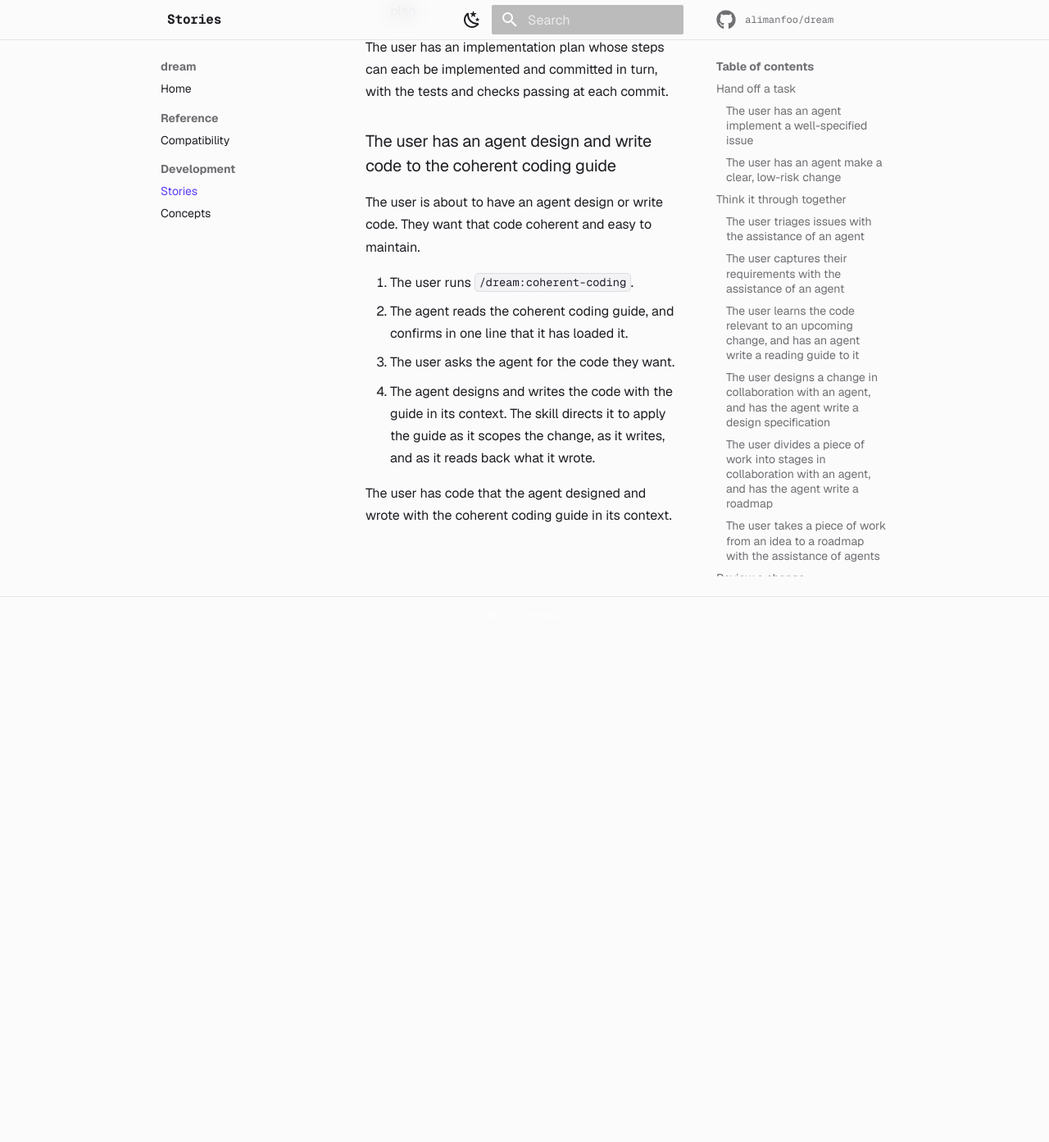
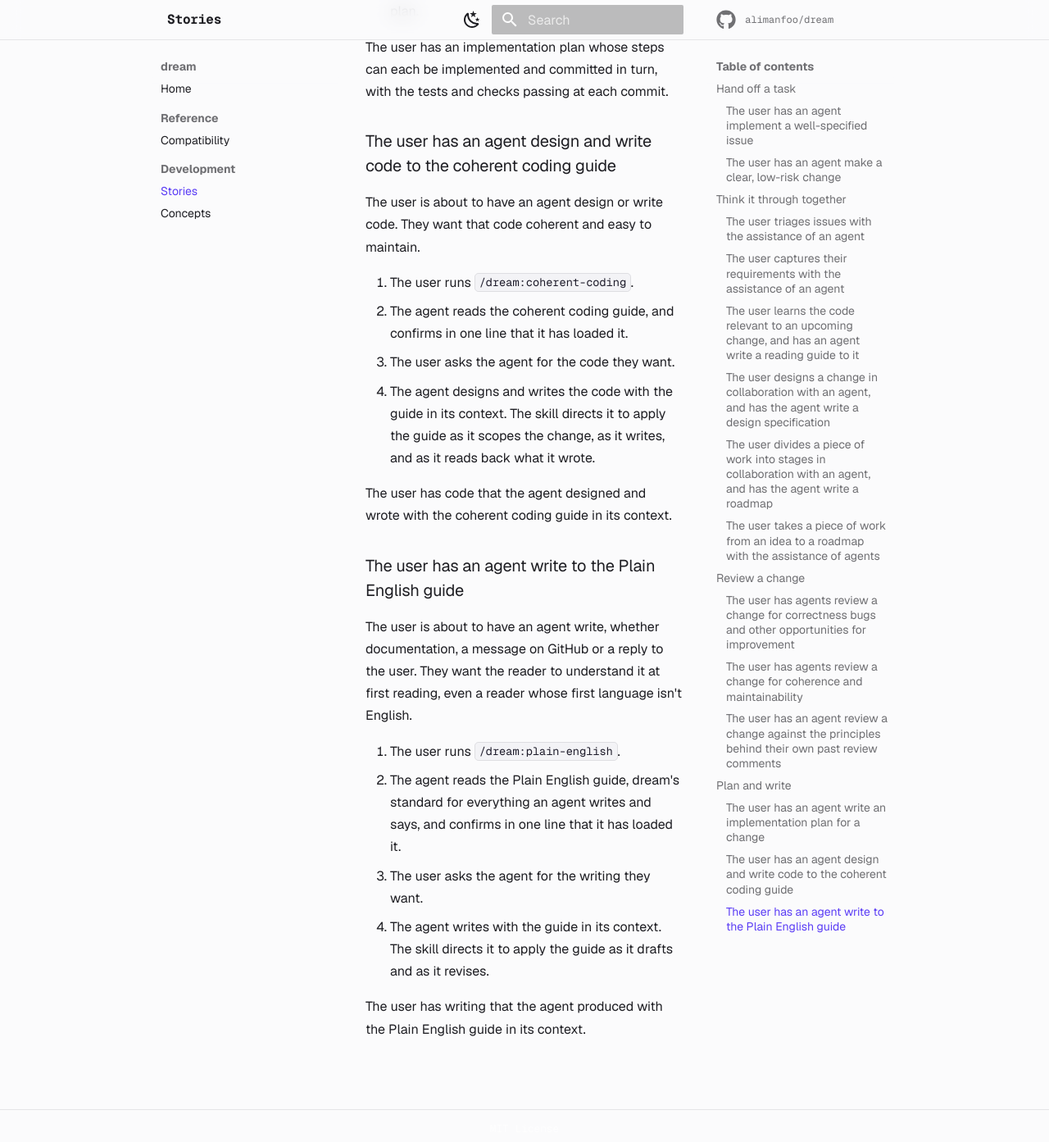
Before and after one commit to alimanfoo/dream, an MkDocs documentation site: the page built from docs/stories.md, in a window 1280 px wide and 1400 px high, scrolled down 16744 px. Shown: the top 1393 px of the window at 82% size. Built offline with MkDocs 1.6.1 and Material for MkDocs 9.7.7, drawn with Linux system fonts in a browser that asks for light colours; comment, search, counter and statistics services are not loaded; before the commit the page ends 17517 px from its top, so only the background shows below that.

Commit message:
Add the Plain English story
Co-Authored-By: Claude Opus 5.5 <noreply@anthropic.com>
Claude-Session: https://claude.ai/code/session_01SAXrSe6qiSN2QFtc3aSc9T

```diff
--- a/docs/stories.md
+++ b/docs/stories.md
@@ -427,3 +427,19 @@ coherent and easy to maintain.
 
 The user has code that the agent designed and wrote with the coherent coding
 guide in its context.
+
+### The user has an agent write to the Plain English guide
+
+The user is about to have an agent write, whether documentation, a message on
+GitHub or a reply to the user. They want the reader to understand it at first
+reading, even a reader whose first language isn't English.
+
+1. The user runs `/dream:plain-english`.
+2. The agent reads the Plain English guide, dream's standard for everything an
+   agent writes and says, and confirms in one line that it has loaded it.
+3. The user asks the agent for the writing they want.
+4. The agent writes with the guide in its context. The skill directs it to apply
+   the guide as it drafts and as it revises.
+
+The user has writing that the agent produced with the Plain English guide in its
+context.
```
